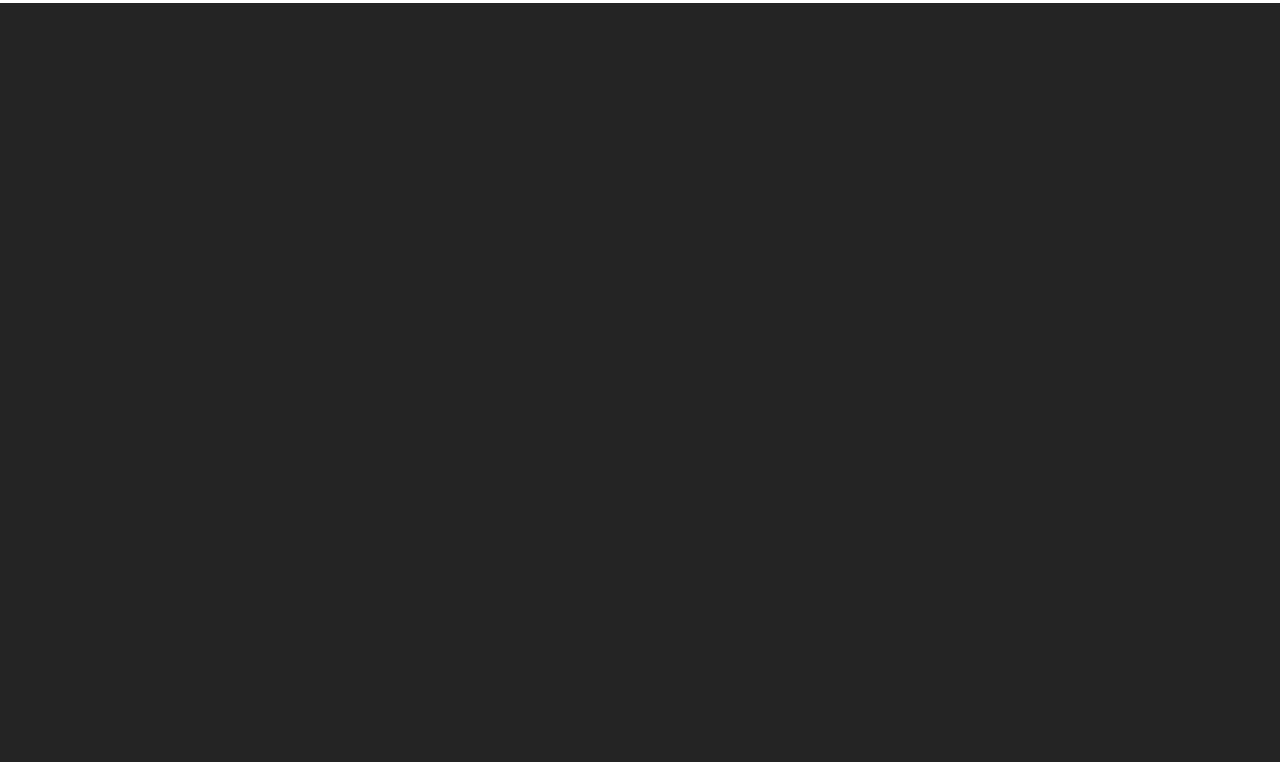
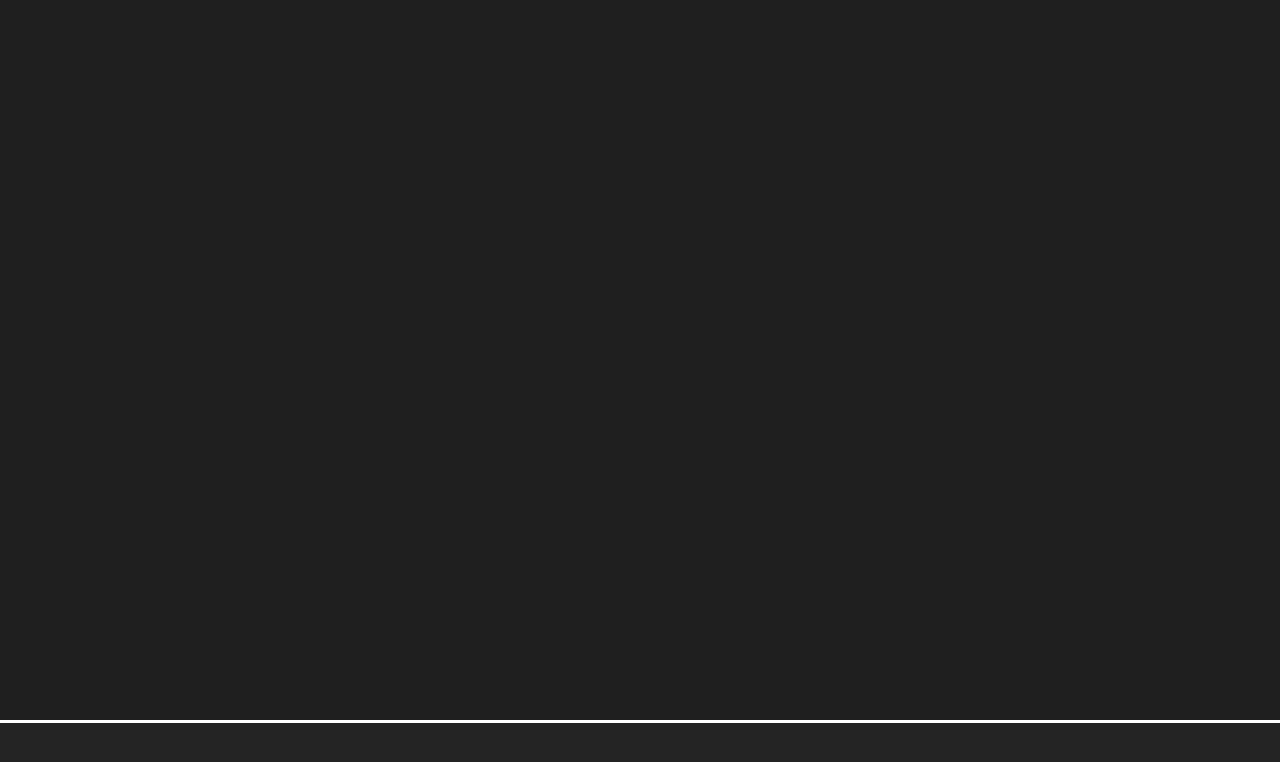
Before and after one commit to InsulatorGMan/sorting-algorithm-visualizer, a plain HTML site: page index.html in a window 1280 px wide. Drawn offline with Linux system fonts and the light colour scheme.

Commit message:
update css

```diff
--- a/style.css
+++ b/style.css
@@ -15,5 +15,7 @@ body {
 
     outline: 0.2em white solid;
     background-color: #1f1f1f;
+    width: 100%;
+    height: 90%;
 
 }
```
